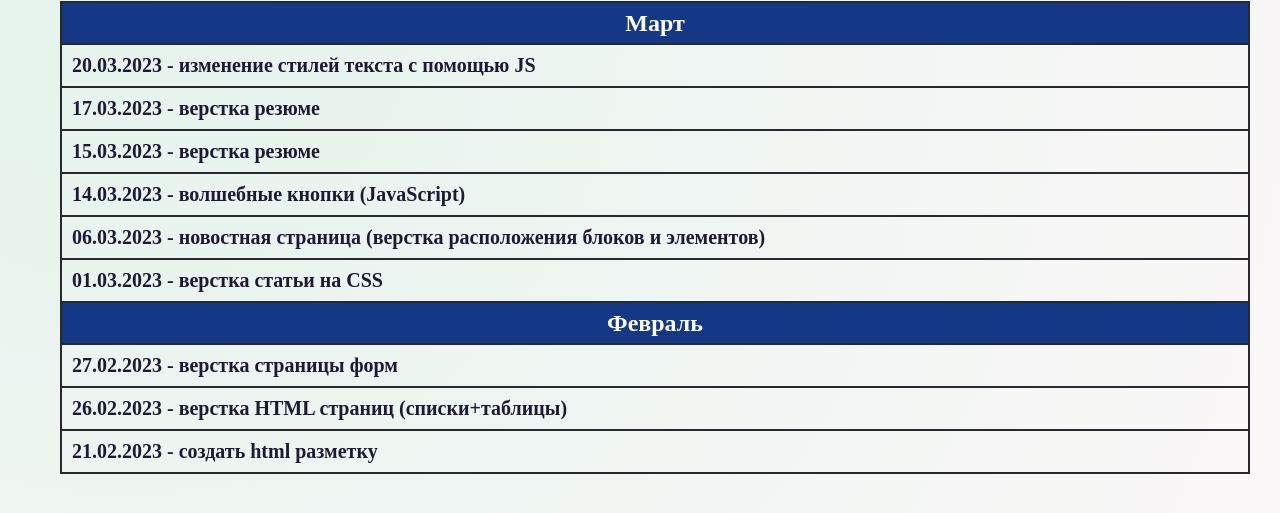
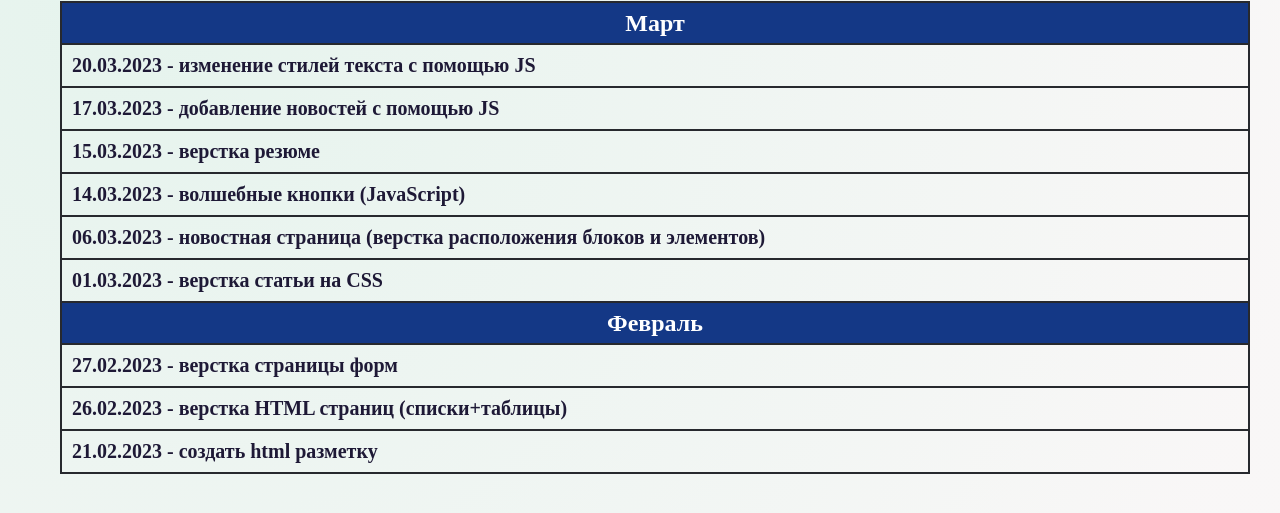
Before and after one commit to AlexDiz88/AIT-TR-Frontend, a plain HTML site: page homeworks_list.html in a window 1280 px wide. Shown: the part 159-672 px from the top of the page. Drawn offline with Linux system fonts and the light colour scheme.

Commit message:
name fix

```diff
--- a/homeworks_list.html
+++ b/homeworks_list.html
@@ -52,7 +52,7 @@
 					<a href="homeworks/hw_20230320/index.html">20.03.2023 - изменение стилей текста с помощью JS</a>
 				</div>
 				<div class="flex-container__item">
-					<a href="homeworks/hw_20230317/index.html">17.03.2023 - верстка резюме</a>
+					<a href="homeworks/hw_20230317/index.html">17.03.2023 - добавление новостей с помощью JS</a>
 				</div>
 				<div class="flex-container__item">
 					<a href="homeworks/hw_20230315/index.html">15.03.2023 - верстка резюме</a>
```
Also changed, not shown: 1 other file.
